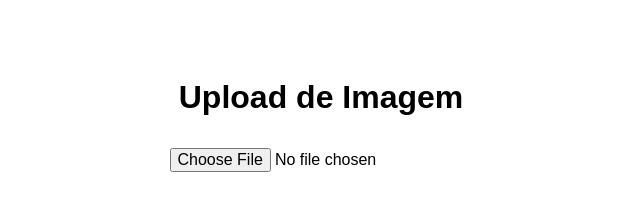
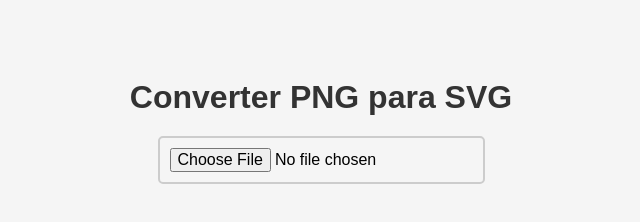
Before and after one commit to rtoram/xpireimagem, a plain HTML site: page index.html in a window 1280 px wide. Shown: the whole page, without its empty margins (319-959 px from the left). Drawn offline with Linux system fonts and the light colour scheme.

Commit message:
Update index.html

```diff
--- a/index.html
+++ b/index.html
@@ -2,22 +2,42 @@
 <html lang="pt-BR">
 <head>
     <meta charset="UTF-8">
-    <title>Upload e Download</title>
+    <title>PNG para SVG</title>
     <style>
         body {
             font-family: Arial, sans-serif;
             text-align: center;
             padding: 50px;
+            background-color: #f5f5f5;
+        }
+        h1 {
+            color: #333;
+            margin-bottom: 20px;
         }
         input {
             padding: 10px;
             font-size: 16px;
+            border: 2px solid #ccc;
+            border-radius: 5px;
+            cursor: pointer;
+        }
+        input:hover {
+            border-color: #888;
+        }
+        .container {
+            max-width: 600px;
+            margin: 0 auto;
         }
     </style>
 </head>
 <body>
-    <h1>Upload de Imagem</h1>
-    <input type="file" id="upload" accept="image/*" onchange="downloadImage()">
+    <div class="container">
+        <h1>Converter PNG para SVG</h1>
+        <input type="file" id="upload" accept="image/png" onchange="convertAndDownload()">
+    </div>
+
+    <!-- Biblioteca ImageTracerJS para conversão -->
+    <script src="https://cdn.jsdelivr.net/npm/imagetracerjs@1.2.6/imagetracer_v1.2.6.min.js"></script>
     <script src="script.js"></script>
 </body>
 </html>
```
